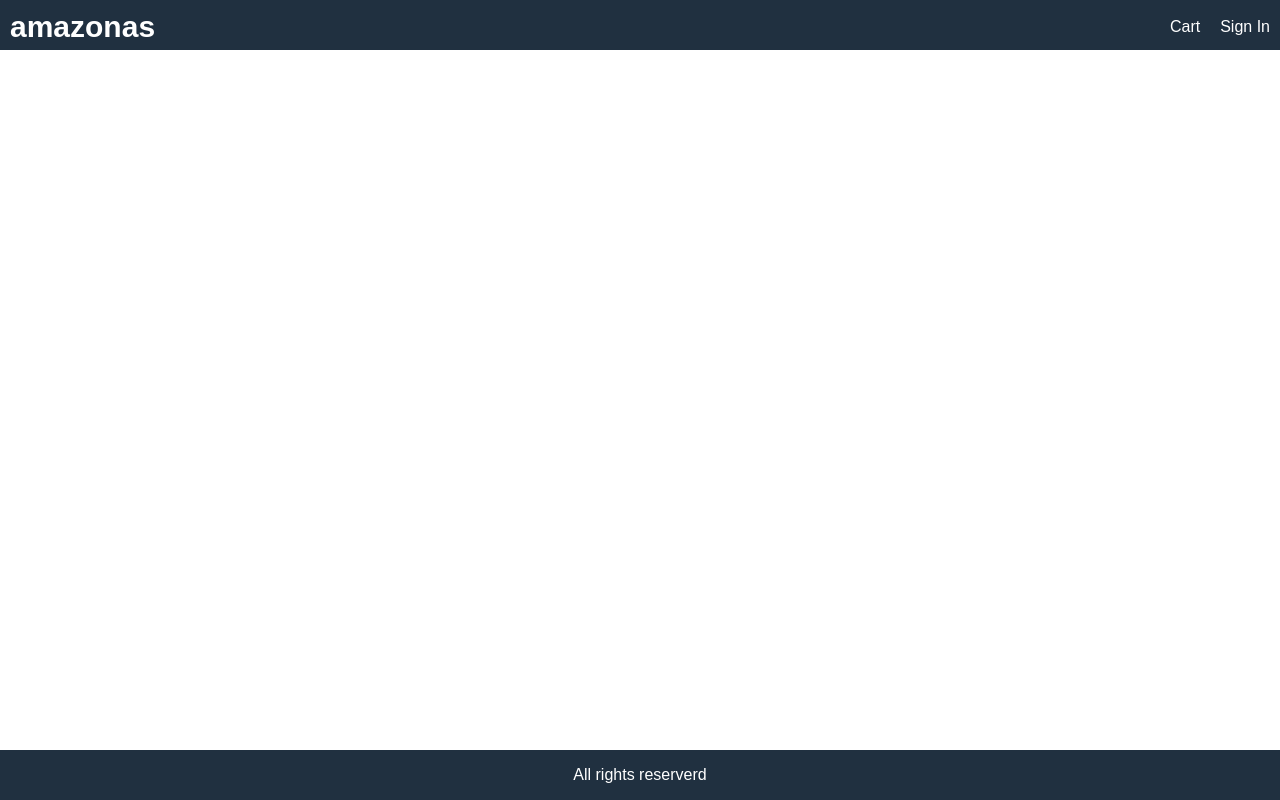
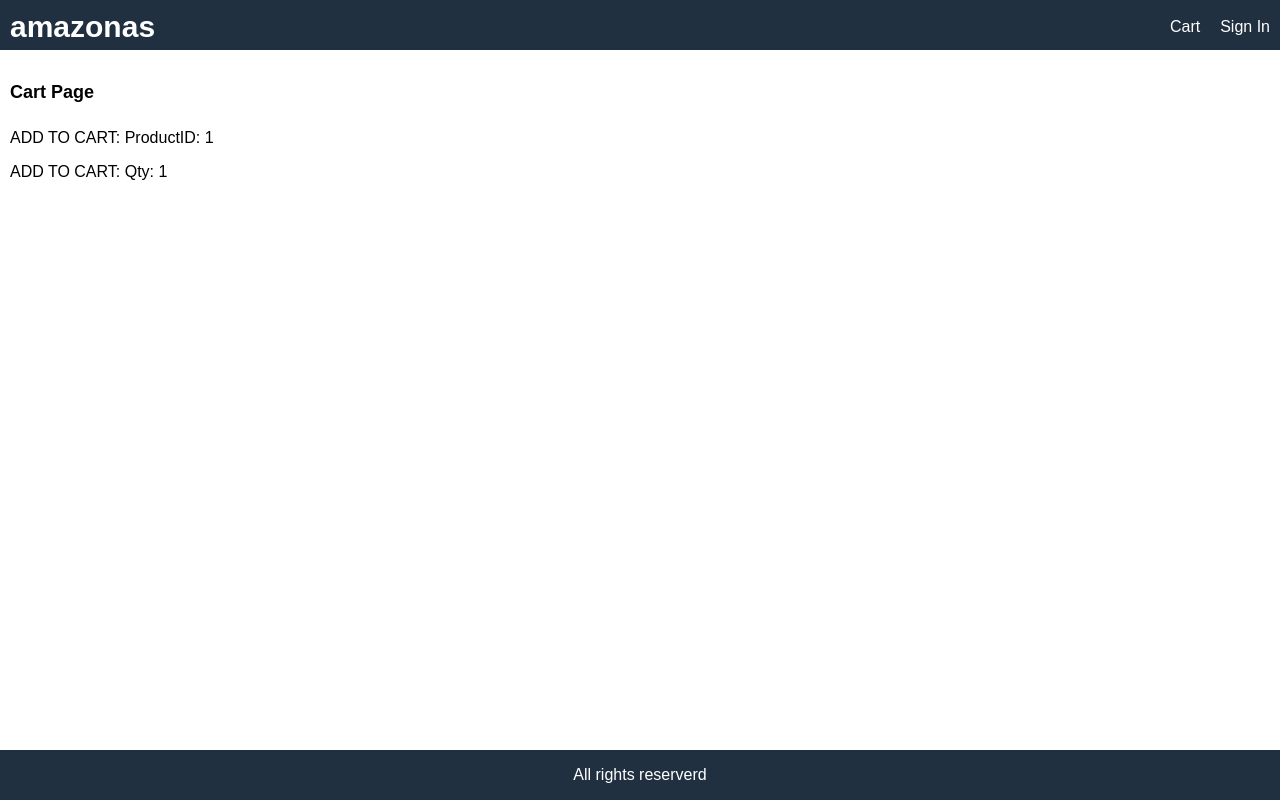
Before and after one commit to fjcasti1/amazonas, a React (Create React App) app in the folder client/: page /cart/1 in a window 1280 px wide. Built offline with nearby package versions, Linux system fonts and the light colour scheme; the HTML template or start-up script is replaced by a standard one.

Commit message:
Start on Cart page

```diff
--- a/client/src/App.jsx
+++ b/client/src/App.jsx
@@ -1,6 +1,7 @@
 import React from 'react';
 import { Provider } from 'react-redux';
 import { BrowserRouter, Route } from 'react-router-dom';
+import CartPage from './components/CartPage';
 import HomePage from './components/HomePage';
 import ProductPage from './components/ProductPage';
 import store from './store';
@@ -22,6 +23,7 @@ const App = () => {
           <main>
             <Route exact path='/' component={HomePage} />
             <Route exact path='/products/:id' component={ProductPage} />
+            <Route exact path='/cart/:id?' component={CartPage} />
           </main>
 
           <footer className='row center'>All rights reserverd</footer>
--- /dev/null
+++ b/client/src/components/CartPage.jsx
@@ -0,0 +1,16 @@
+import React from 'react';
+
+const CartPage = ({ match, location }) => {
+  const productId = match.params.id;
+  const qty = location.search ? Number(location.search.split('=')[1]) : 1;
+
+  return (
+    <div>
+      <h1>Cart Page</h1>
+      <p>ADD TO CART: ProductID: {productId}</p>
+      <p>ADD TO CART: Qty: {qty}</p>
+    </div>
+  );
+};
+
+export default CartPage;
--- a/client/src/components/ProductPage.jsx
+++ b/client/src/components/ProductPage.jsx
@@ -1,4 +1,4 @@
-import React, { Fragment, useEffect } from 'react';
+import React, { Fragment, useEffect, useState } from 'react';
 import { useDispatch, useSelector } from 'react-redux';
 import { Link } from 'react-router-dom';
 import Rating from './Rating';
@@ -6,12 +6,18 @@ import Spinner from './Spinner';
 import Alert from './Alert';
 import { detailsProduct } from '../actions/productActions';
 
-const ProductPage = ({ match }) => {
+const ProductPage = ({ match, history }) => {
   const dispatch = useDispatch();
   const productDetails = useSelector((state) => state.productDetails);
   const { loading, error, product } = productDetails;
 
   const productId = match.params.id; // ID inside the URL
+
+  const [qty, setQty] = useState(1);
+
+  const addToCartHandler = () => {
+    history.push(`/cart/${productId}?qty=${qty}`);
+  };
 
   useEffect(() => {
     dispatch(detailsProduct(productId));
@@ -65,9 +71,30 @@ const ProductPage = ({ match }) => {
                       </div>
                     </div>
                   </li>
-                  <li>
-                    <button className='primary block'>Add to Cart</button>
-                  </li>
+                  {product.countInStock > 0 && (
+                    <Fragment>
+                      <li>
+                        <div className='row'>
+                          <div>Qty</div>
+                          <div>
+                            <select
+                              value={qty}
+                              onChange={(e) => setQty(e.target.value)}
+                            >
+                              {[...Array(product.countInStock).keys()].map((x) => (
+                                <option value={x + 1}>{x + 1}</option>
+                              ))}
+                            </select>
+                          </div>
+                        </div>
+                      </li>
+                      <li>
+                        <button onClick={addToCartHandler} className='primary block'>
+                          Add to Cart
+                        </button>
+                      </li>
+                    </Fragment>
+                  )}
                 </ul>
               </div>
             </div>
--- a/client/src/index.css
+++ b/client/src/index.css
@@ -80,6 +80,9 @@ li {
   margin-top: 1rem;
 }
 
+input,
+select,
+textarea,
 button {
   padding: 1rem;
   border-radius: 0.5rem;
@@ -88,9 +91,16 @@ button {
   font-family: Arial, Helvetica, sans-serif;
   -webkit-font-smoothing: antialiased;
   -moz-osx-font-smoothing: grayscale;
+}
+
+button {
   background-color: var(--light-gray);
   cursor: pointer;
 }
+
+input:hover,
+select:hover,
+textarea:hover,
 button:hover {
   border: 0.1rem var(--dark-gray) solid;
 }
```
